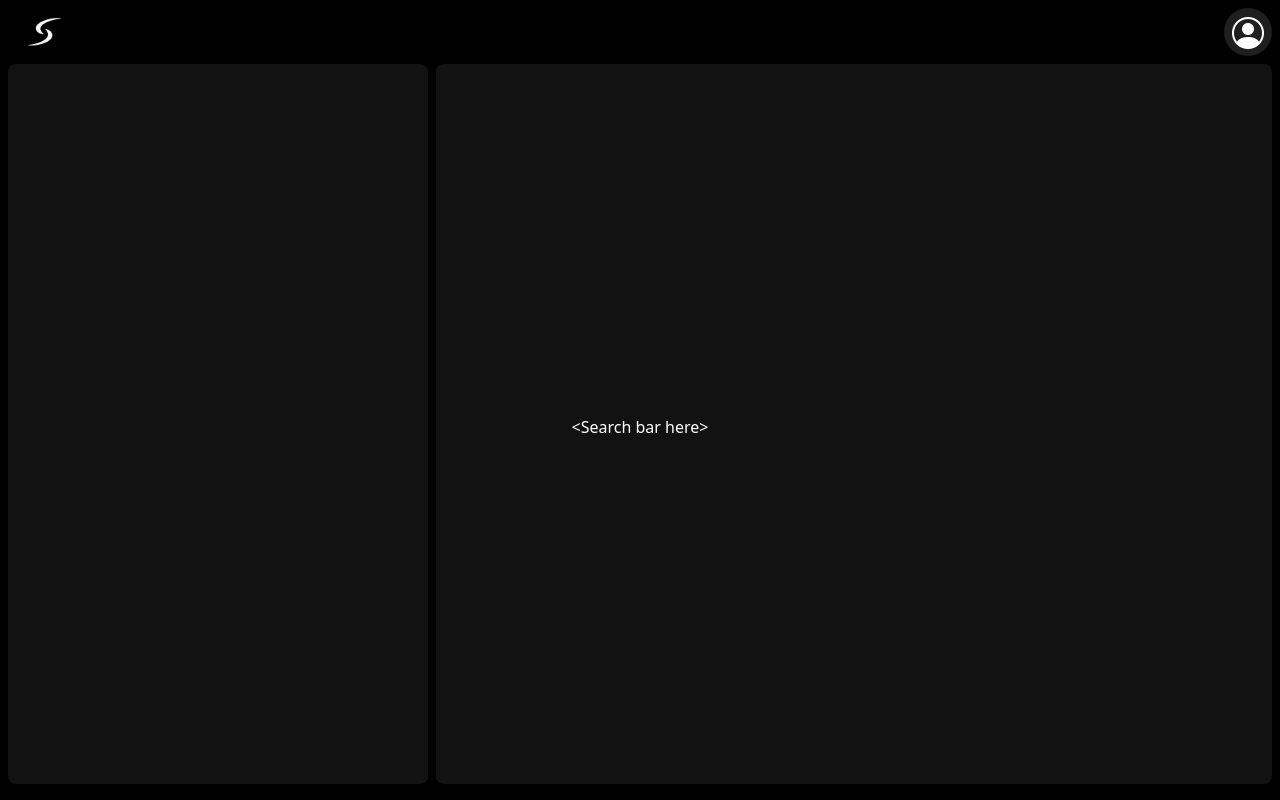
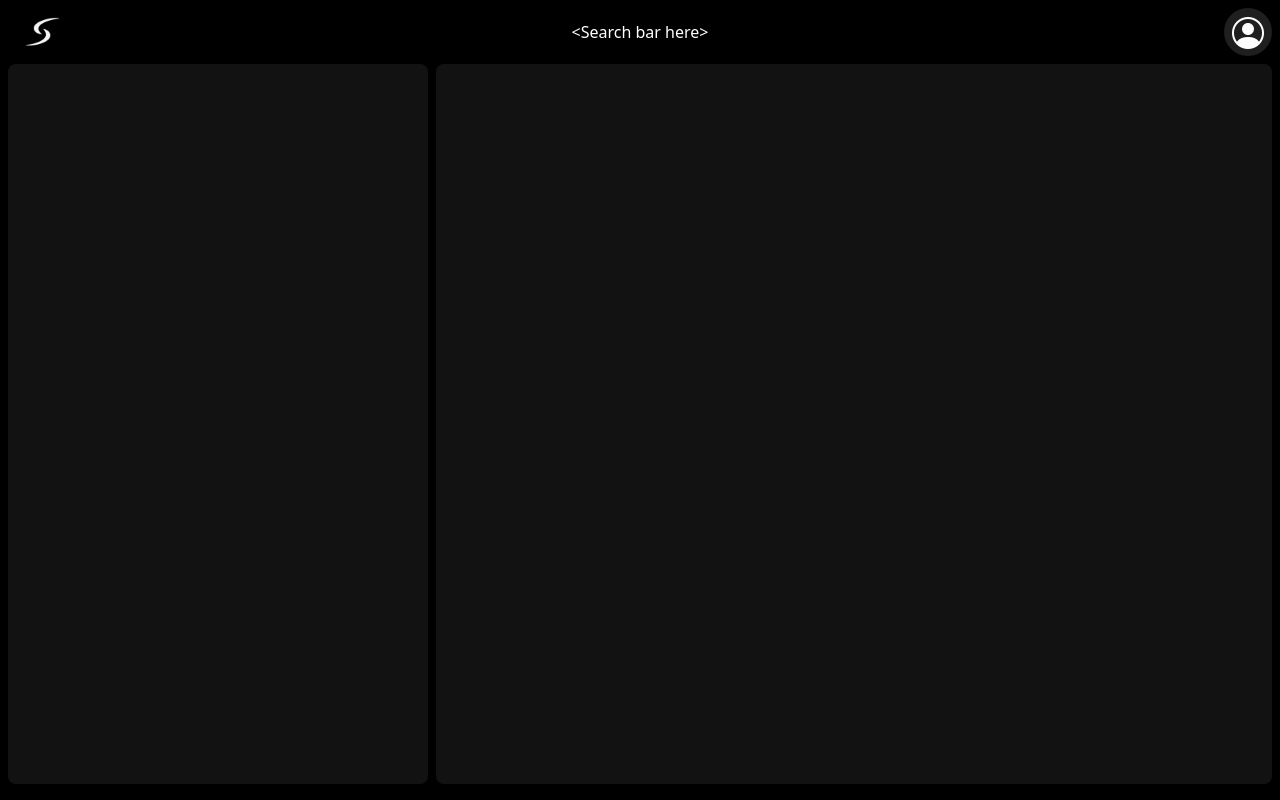
Before and after one commit to bsinek/my-portfolio, a React (Vite) app: page / in a window 1280 px wide. Built offline with nearby package versions, Linux system fonts and the light colour scheme.

Commit message:
refactor(navbar): switch search bar layout from flexbox to grid for centering

```diff
--- a/src/components/Navbar.css
+++ b/src/components/Navbar.css
@@ -1,27 +1,26 @@
 .navbar {
-    display: flex;
-    justify-content: space-between;
+    display: grid;
+    grid-template-columns: 1fr auto 1fr;
     height: 100%;
     padding: var(--spacing);
 }
 
 .navbar .logo img {
-    height: 100%;
+    height: var(--navbar-height);
     width: auto;
     display: block;
-    margin-left: 12px;
+    margin-left: 10px;
 }
 
 /* place holder styling for search bar*/
-.navbar p {
-    position: absolute;
-    left: 50%;
-    transform: translateX(-50%);
-    top: 50%;
+.navbar .search-bar {
+    display: flex;
+    align-items: center;
 }
 
 .navbar .icon-wrapper {
     all: unset;
+    justify-self: end;
     background-color: #1f1f1f;
     border-radius: 50%;
     aspect-ratio: 1/1;
--- a/src/components/Navbar.jsx
+++ b/src/components/Navbar.jsx
@@ -8,7 +8,9 @@ export const Navbar = () => {
             </a>
 
             {/* search bar is a place holder */}
-            <p>&lt;Search bar here&gt;</p>
+            <div className="search-bar">
+                <p>&lt;Search bar here&gt;</p>
+            </div>
 
             <button className="icon-wrapper">
                 <i className="bi bi-person-circle" />
--- a/src/index.css
+++ b/src/index.css
@@ -20,7 +20,10 @@
   box-sizing: border-box;
 }
 
+* {
+  margin: 0;
+}
+
 body {
-  margin: 0;
   min-height: 100vh;
 }
```
